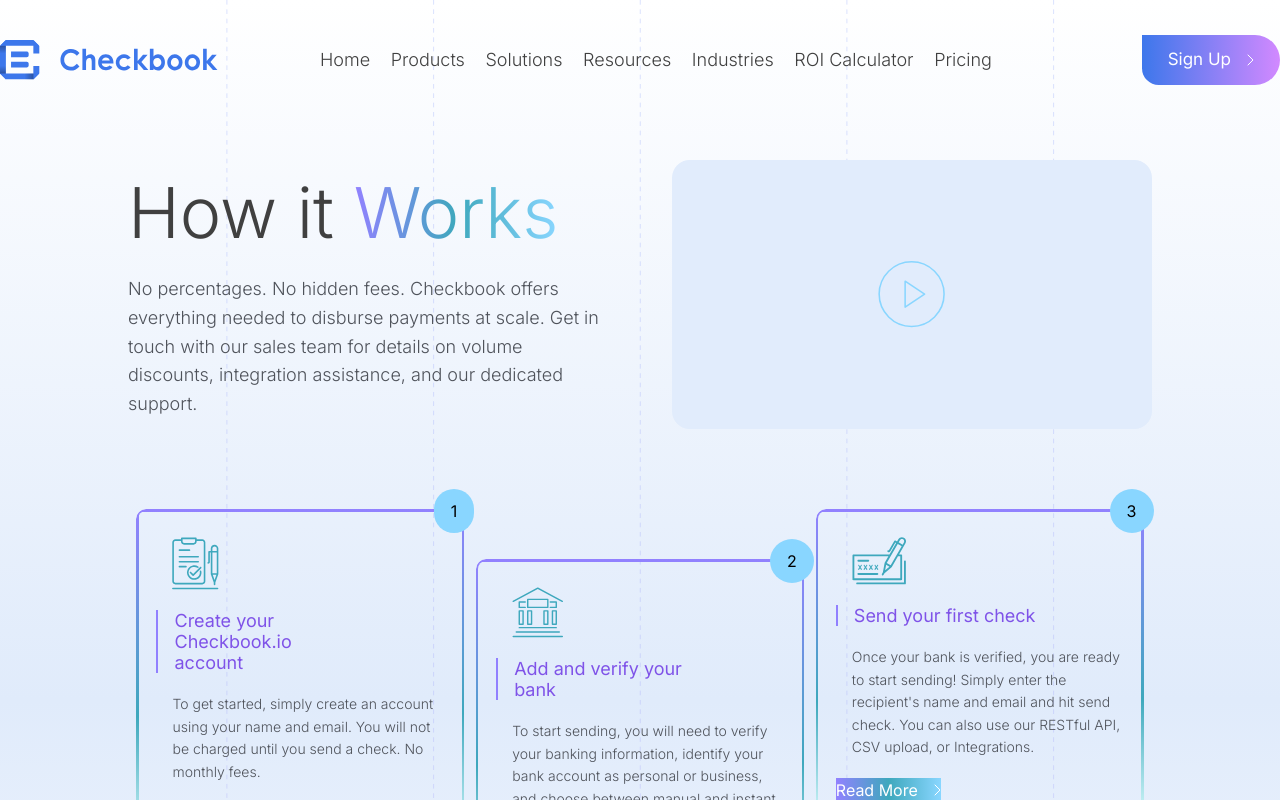
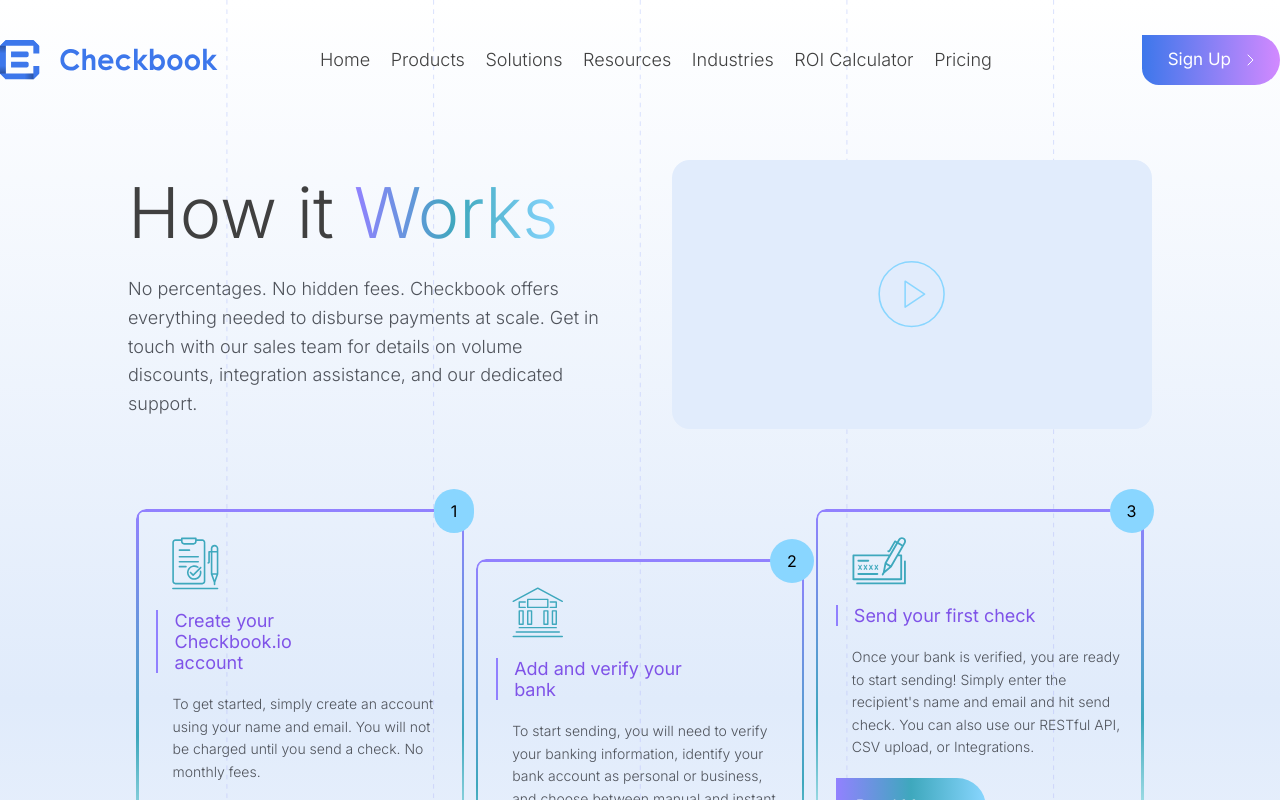
Before and after one commit to Pirai-Infotech/Pirai-checkbook-website, a Next.js app: page /Howitworks in a window 1280 px wide. Shown: the top 800 px of the page. Built offline with nearby package versions, Linux system fonts and the light colour scheme.

Commit message:
Meta Title Description changes and HowitWorks page alignment changes done

```diff
--- a/app/Howitworks/page.js
+++ b/app/Howitworks/page.js
@@ -45,7 +45,7 @@ function page() {
           <h1 className="text-center lg:text-left text-[45px] xl:text-[70px] 2xl:text-[88px]">
             How it <span>Works</span>
           </h1>
-          <p className="pt-5 text-center lg:text-left text-[18px] 2xl:text-[27px]">
+          <p className="pt-5 text-center lg:text-left text-[18px] 2xl:text-[27px] 2xl:pr-[5%]">
             No percentages. No hidden fees. Checkbook offers everything needed
             to disburse payments at scale. Get in touch with our sales team for
             details on volume discounts, integration assistance, and our
@@ -80,8 +80,15 @@ function page() {
               backgroundType={"bg-gradient-to-r"}
               backgroundColor={"from-[#9281FF] via-[#3EA8BD] to-[#89D6FF]"}
               textColor={"text-[#fff]"}
+              content={section.cta}
+              paddingx={"px-6 lg:px-3 xl:px-5 2xl:px-6"}
+              paddingy={"py-3 md:py-4"}
+              textSize={"text-[17px] lg:text-[10px] xl:text-[17px]"}
+              rounderTL={"rounded-tl-none"}
+              rounderTR={"rounded-tr-[60px]"}
+              rounderBR={"rounded-br-[60px]"}
+              rounderBL={"rounded-bl-[40px]"}
               classname={"btn-bg-grad ml-4"}
-              content={section.cta}
             />
             <div className="absolute top-[-20px] right-[-10px] bg-[#89D6FF] py-[10px] px-[17px] rounded-[50px]">
               {section.num}
--- a/app/layout.js
+++ b/app/layout.js
@@ -5,8 +5,9 @@ import Head from "next/head";
 const inter = Inter({ subsets: ["latin"] });
 
 export const metadata = {
-  title: "Create Next App",
-  description: "Generated by create next app",
+  title: "Enabling Businesses to Send Payments at Scale - Checkbook ",
+  description:
+    "Simplify your payments processes, reduce your costs and delight your customers.",
 };
 
 export default function RootLayout({ children }) {
```
